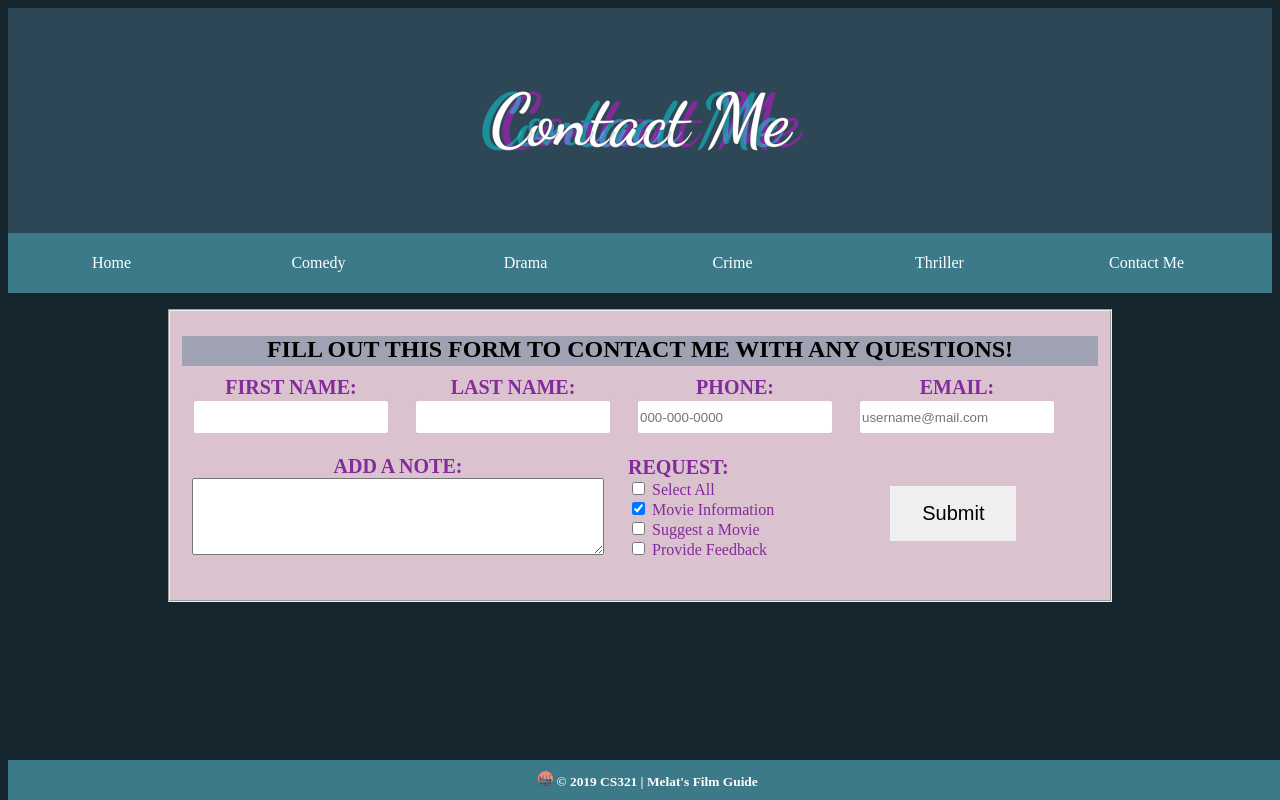
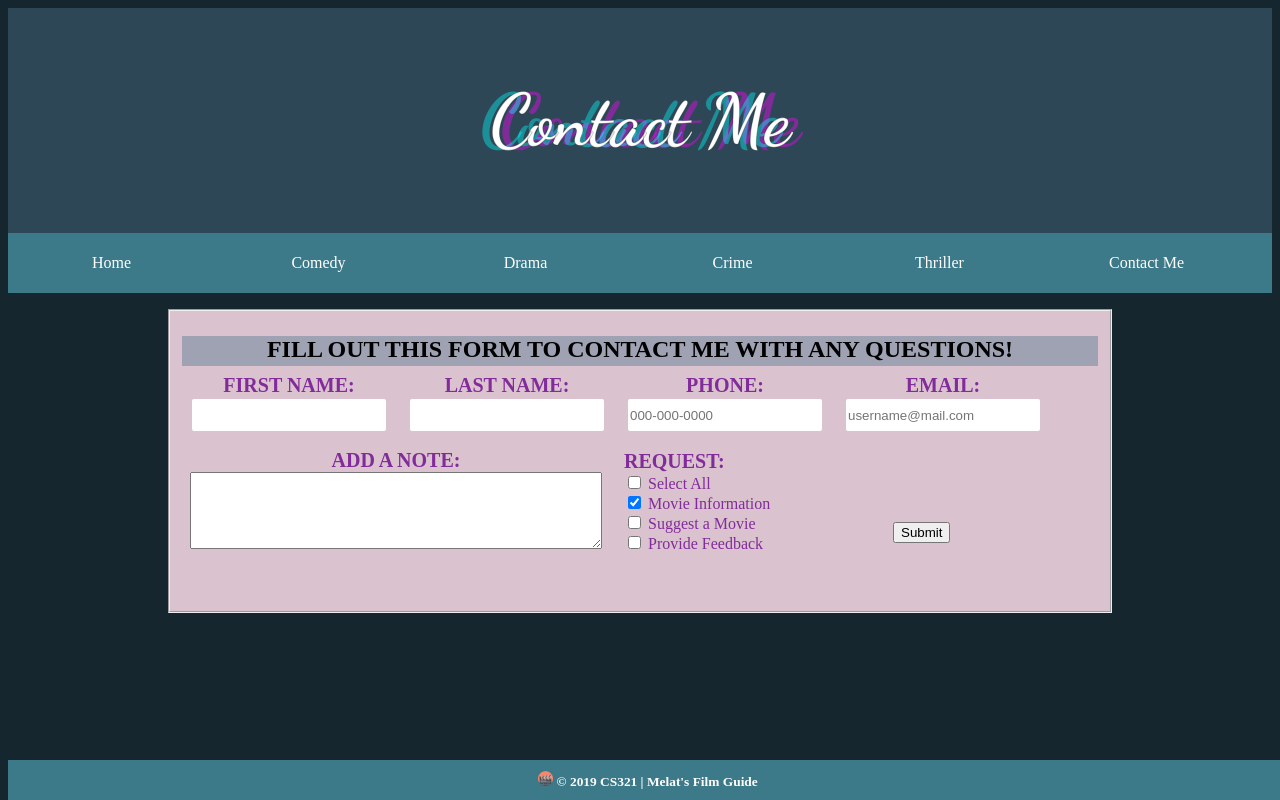
Before and after one commit to MelatAssefa/CS321, a PHP site: page /contactme.php in a window 1280 px wide. Run offline with PHP 8.4, Linux system fonts and the light colour scheme.

Commit message:
Update style.css

```diff
--- a/www/css/style.css
+++ b/www/css/style.css
@@ -1,5 +1,5 @@
 /* Author: Melat A Ali
-   Project: Assignment 2 --> */
+   Project: Assignment 3 --> */
 
 /* HEADER
    References:
@@ -41,6 +41,11 @@ html {
 }
 
 /*BODY*/
+
+html {
+  width:100%;
+  height:100%;
+}
 
 body {
   background-color:#16262E;
@@ -148,7 +153,7 @@ fieldset {
 .formitem, .button {
   color: #822b9a;
   text-align: center;
-  padding:10px;
+  padding:8px;
   display: inline-block;
 }
 
@@ -159,7 +164,7 @@ fieldset {
   display: inline-block;
   top:0;
   padding-left:10px;
-  padding-right:100px;
+  padding-right:90px;
 }
 
 label {
@@ -192,14 +197,33 @@ textarea {
   padding:0px;
 }
 
-input[type=submit] {
+.errors {
+  color:black;
+  font-size:5px;
+}
+
+.showerror {
+  background-color: red;
+  padding:0;
+}
+
+.formitem2 {
+  color: #822b9a;
+  text-align: center;
+  padding:5px;
+  display: inline-block;
+  position:relative;
+  bottom:60px;
+}
+
+.button {
+  display: inline-block;
+  margin-left:703px;
+  position:relative;
+  bottom:50px;
   border: #822b9a;
-  padding: 16px 32px;
   text-decoration: none;
-  margin: 4px 2px;
-  font-size: 20px;
-  position:relative;
-  bottom:35px;
+  font-size:20px;
 }
 
 .button:hover {
```
